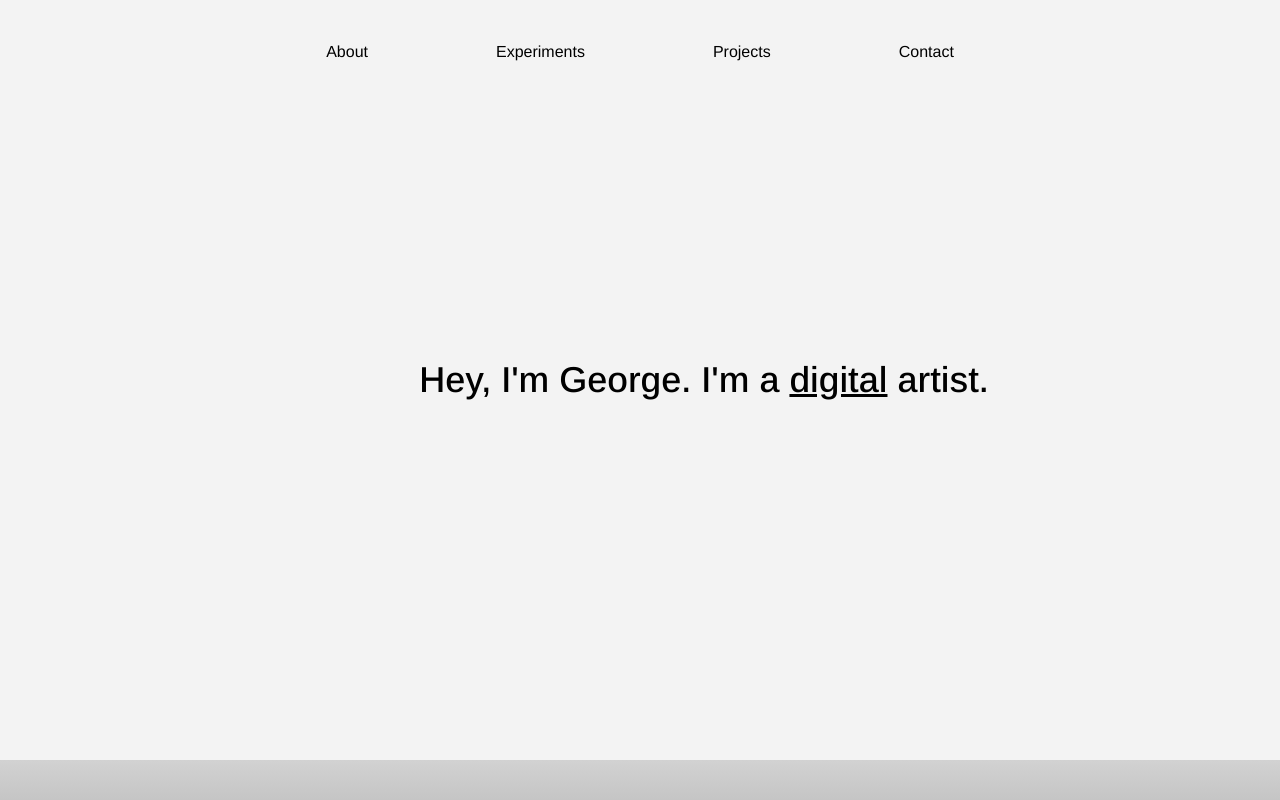
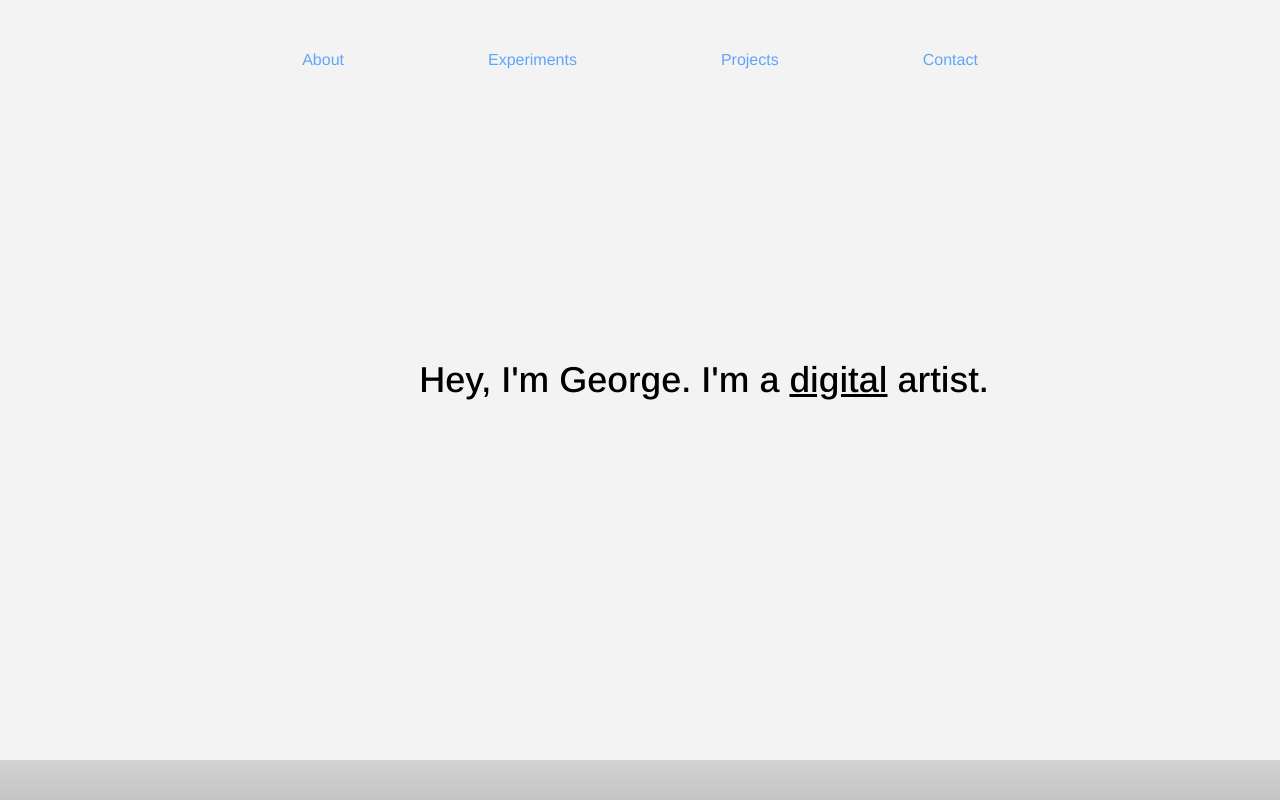
Before and after one commit to georgegausden/portfolio, a Next.js app: page /test2 in a window 1280 px wide. Built offline with nearby package versions, Linux system fonts and the light colour scheme.

Commit message:
Refactor homepage layout and optimize navigation menu in HomePage component

```diff
--- a/app/globals.css
+++ b/app/globals.css
@@ -9,7 +9,7 @@
   }
 
   button{
-    @apply text-blue-400  hover:text-blue-700 transition-colors duration-500 ease-in-out;
+    @apply lg:text-blue-400  hover:text-blue-700 transition-colors duration-500 ease-in-out border lg:border-none p-2 bg-gray-200 rounded-md text-black lg:bg-transparent;
   }
 
   #videoPlayerButton{
--- a/app/test2/page.tsx
+++ b/app/test2/page.tsx
@@ -40,16 +40,22 @@ export default function HomePage() {
       <nav className="md:fixed pt-10 top-0 z-20 text-center justify-center w-full">
         <div className="flex text-center gap-[15%] md:gap-[10%] justify-center w-full">
           <div>
-            <h3 onMouseEnter={() => setHoveredSection("About")}>About</h3>
+            <button onMouseEnter={() => setHoveredSection("About")}>About</button>
             {hoveredSection === "About" && (
               <div
                 id="navbarSection"
                 onMouseLeave={() => setHoveredSection("")}
               >
-                <button onClick={() => setActiveSection("Biography")}>
+                <button onClick={() => {
+  setActiveSection("Biography");
+  setHoveredSection("");
+}}>
                   Biography
                 </button>
-                <button onClick={() => setActiveSection("Artist Statement")}>
+                <button onClick={() => {
+  setActiveSection("Artist Statement");
+  setHoveredSection("");
+}}>
                   Artist Statement
                 </button>
                 <button onClick={() => window.open("/CV.pdf", "_blank")}>
@@ -60,9 +66,9 @@ export default function HomePage() {
           </div>
 
           <div>
-            <h3 onMouseEnter={() => setHoveredSection("Experiments")}>
+            <button onMouseEnter={() => setHoveredSection("Experiments")}>
               Experiments
-            </h3>
+            </button>
             {hoveredSection === "Experiments" && (
               <div
                 id="navbarSection"
@@ -71,7 +77,10 @@ export default function HomePage() {
                 {experimentsSection?.projects.map((experiment, index) => (
                   <button
                     key={index}
-                    onClick={() => setActiveSection(experiment.title)}
+                    onClick={() => {
+                      setActiveSection(experiment.title);
+                      setHoveredSection("");
+                    }}
                   >
                     {experiment.title}
                   </button>
@@ -81,9 +90,9 @@ export default function HomePage() {
           </div>
 
           <div>
-            <h3 onMouseEnter={() => setHoveredSection("Projects")}>
+            <button onMouseEnter={() => setHoveredSection("Projects")}>
               Projects
-            </h3>
+            </button>
             {hoveredSection === "Projects" && (
               <div
                 id="navbarSection"
@@ -92,7 +101,10 @@ export default function HomePage() {
                 {projectsSection?.projects.map((project, index) => (
                   <button
                     key={index}
-                    onClick={() => setActiveSection(project.title)}
+                    onClick={() => {
+                      setActiveSection(project.title);
+                      setHoveredSection("");
+                    }}
                   >
                     {project.title}
                   </button>
@@ -102,13 +114,16 @@ export default function HomePage() {
           </div>
 
           <div className="hidden md:block">
-            <h3 onMouseEnter={() => setHoveredSection("Contact")}>Contact</h3>
+            <button onMouseEnter={() => setHoveredSection("Contact")}>Contact</button>
             {hoveredSection === "Contact" && (
               <div
                 id="navbarSection"
                 onMouseLeave={() => setHoveredSection("")}
               >
-                <button onClick={() => setActiveSection("Email")}>Email</button>
+                <button onClick={() => {
+  setActiveSection("Email");
+  setHoveredSection("");
+}}>Email</button>
                 <button>Download CV</button>
               </div>
             )}
```
